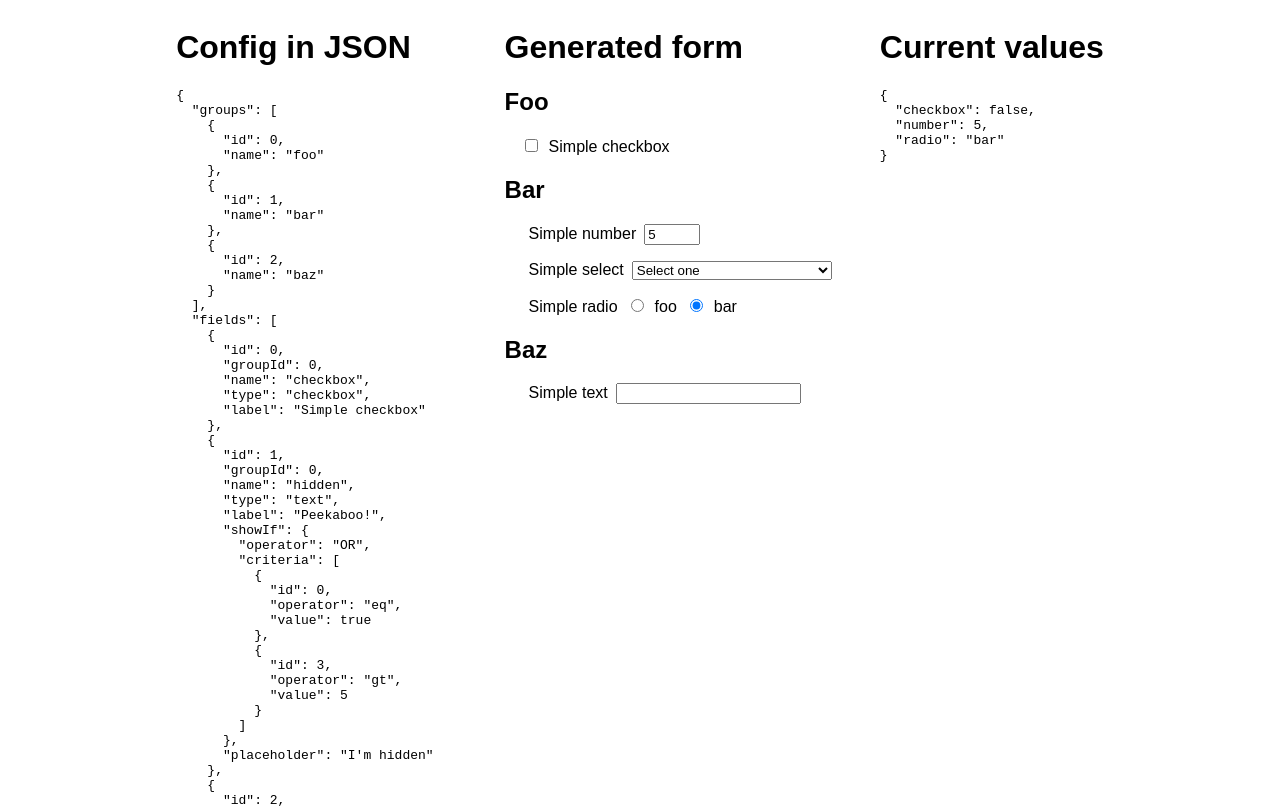
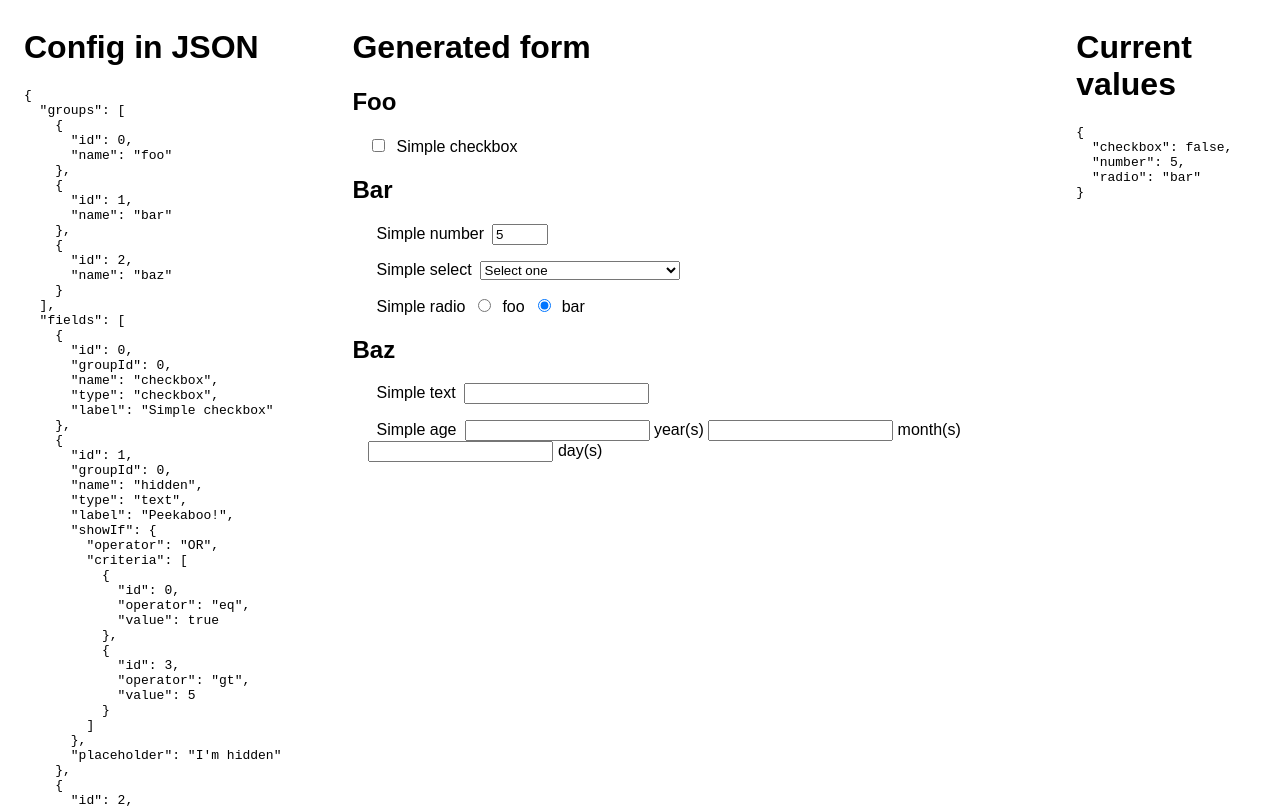
Before and after one commit to bobaekang/poc-react-dynamic-form-input, a React (Create React App) app: page / in a window 1280 px wide. Shown: the top 808 px of the page. Built offline with nearby package versions, Linux system fonts and the light colour scheme.

Commit message:
Handle age type field

```diff
--- a/src/components/Field.tsx
+++ b/src/components/Field.tsx
@@ -3,6 +3,7 @@ import Checkbox from './Checkbox'
 import Select from './Select'
 import TextField from './TextField'
 import Radio from './Radio'
+import AgeField from './AgeField'
 
 type FieldConfig = {
   type: string
@@ -66,6 +67,16 @@ const Field = ({ config, value, onChange }: FieldProps) => {
           {...props}
         />
       )
+    case 'age':
+      return (
+        <AgeField
+          name={name}
+          label={label}
+          value={value}
+          onChange={onChange}
+          {...props}
+        />
+      )
     default:
       return null
   }
--- a/src/config.json
+++ b/src/config.json
@@ -102,6 +102,13 @@
       "label": "Simple radio",
       "options": ["foo", "bar"],
       "defaultValue": "bar"
+    },
+    {
+      "id": 7,
+      "groupId": 2,
+      "name": "age",
+      "type": "age",
+      "label": "Simple age"
     }
   ]
 }
```
